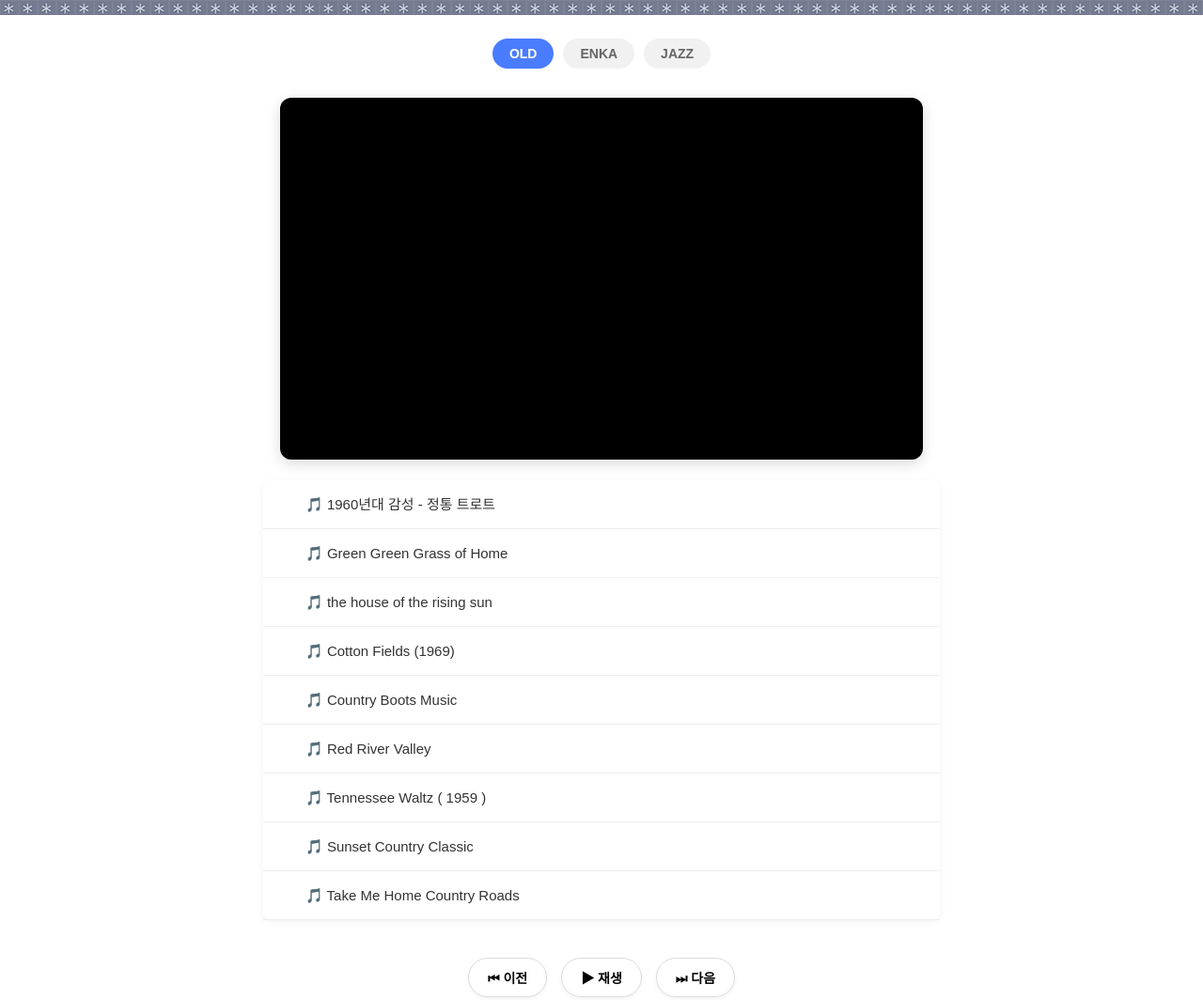
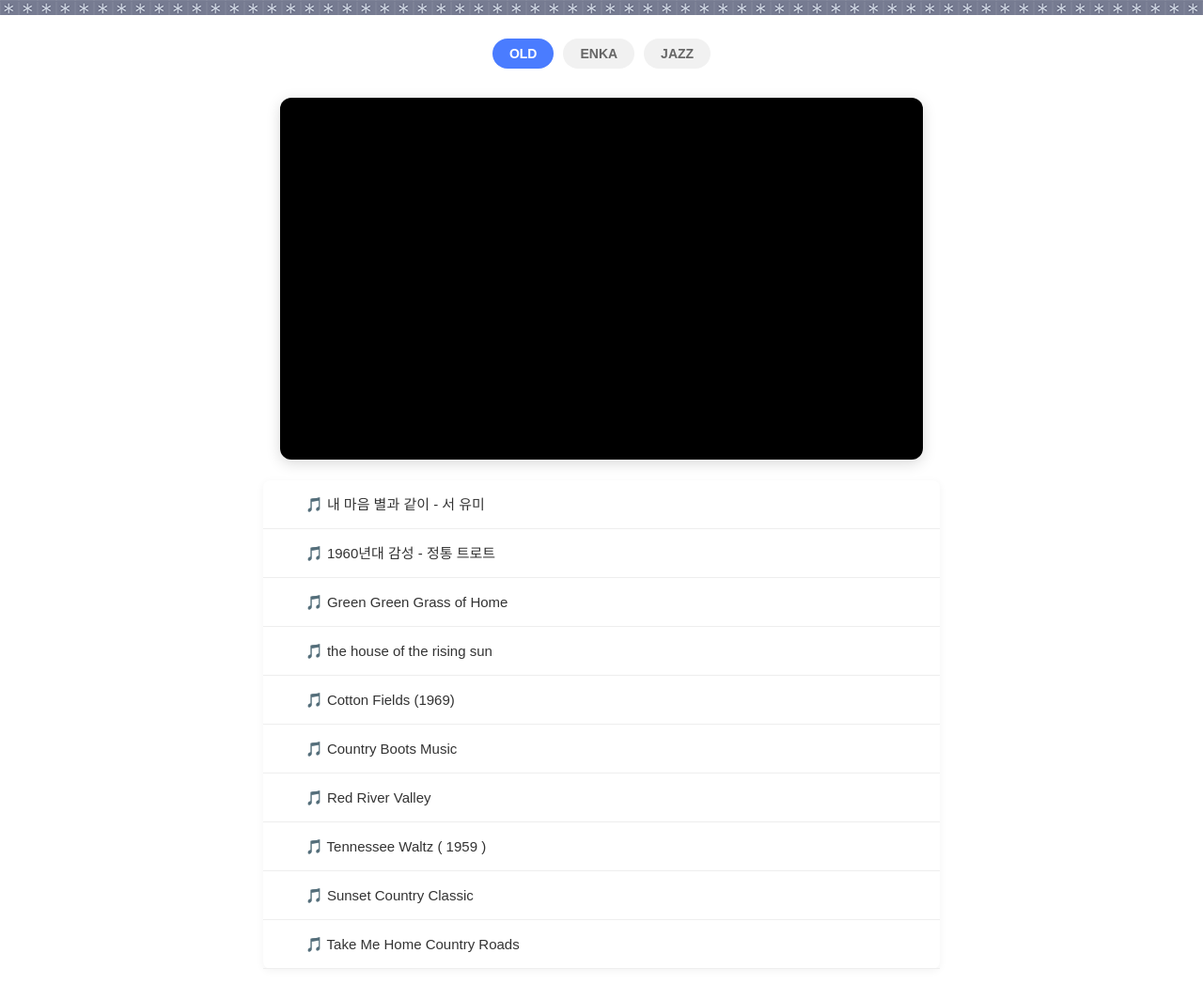
Before and after one commit to berosee/duckmp4-1, a plain HTML site: page index.html in a window 1280 px wide. Shown: the top 1064 px of the page at 94% size. Drawn offline with Linux system fonts and the light colour scheme.

Commit message:
20260802

```diff
--- a/index.html
+++ b/index.html
@@ -194,7 +194,7 @@
 <script>
 const playlists = {
  old: [
-
+     { title: " 내 마음 별과 같이", artist: "서 유미",type: "youtube", url: "2ov_OuJM3QM", start: 25 },
     { title: " 1960년대 감성", artist: "정통 트로트",type: "youtube", url: "-ICJXKD72Xw", start: 12 },
     { title: " Green Green Grass of Home", type: "youtube", url: "uoo3P_xGYog", start: 3 }, /* 13초부터 시작 */
     { title: " the house of the rising sun", type: "youtube", url: "GZqX8kg4rSQ", start: 2 },
```
